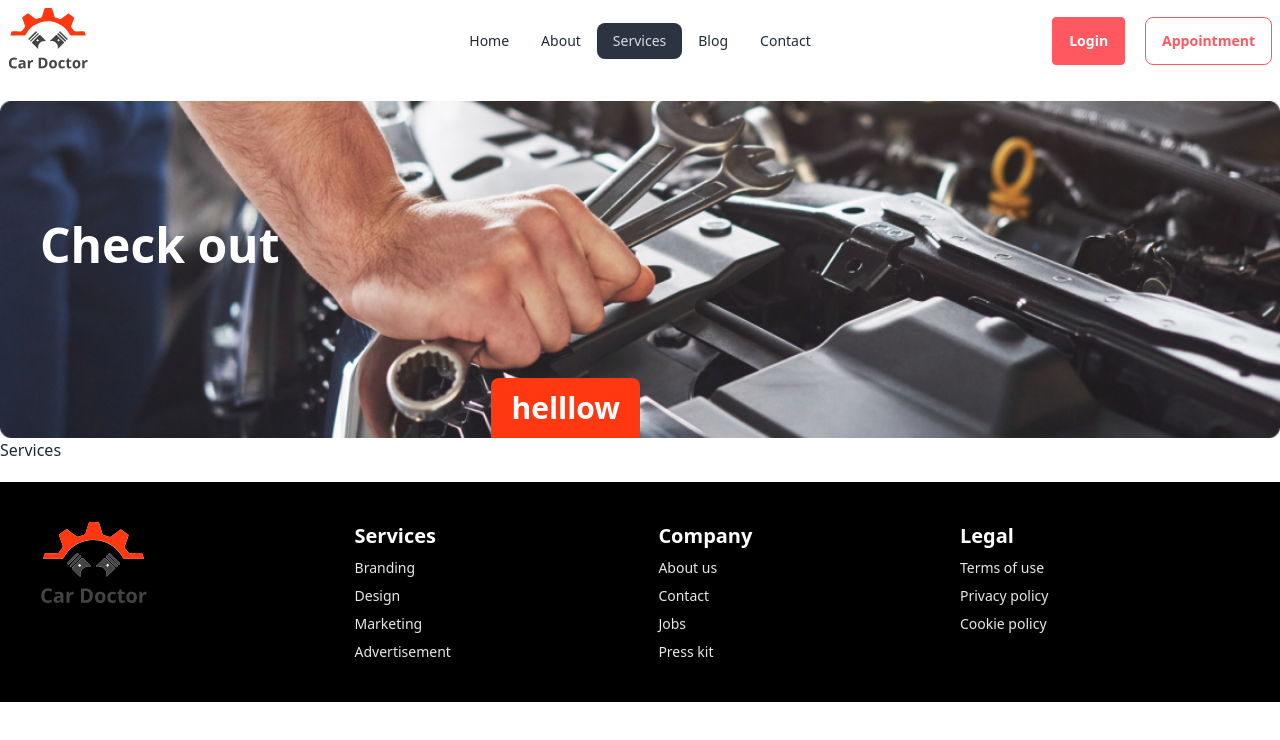
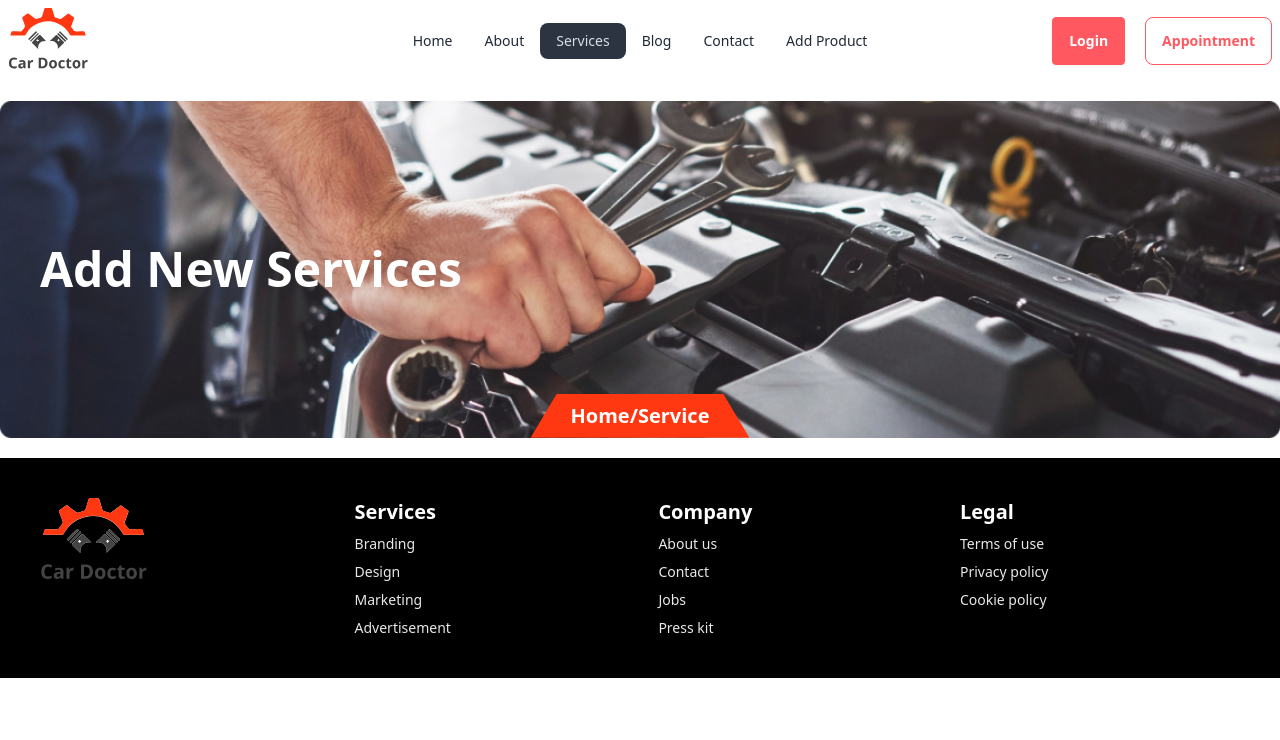
Before and after one commit to smile995/Car-Servicing-Frontend, a React (Vite) app: page /services in a window 1280 px wide. Shown: the top 740 px of the page. Built offline with nearby package versions, Linux system fonts and the light colour scheme; no server answers.

Commit message:
Add product page and details page is created with their cover image

```diff
--- a/src/Components/Navbar/Navbar.jsx
+++ b/src/Components/Navbar/Navbar.jsx
@@ -23,6 +23,9 @@ const Navbar = () => {
       </li>
       <li>
         <NavLink to={"/contact"}>Contact</NavLink>
+      </li>
+      <li>
+        <NavLink to={"/add-product"}>Add Product</NavLink>
       </li>
 
     </>
--- a/src/Components/Top_Banner/TopBanner.jsx
+++ b/src/Components/Top_Banner/TopBanner.jsx
@@ -1,14 +1,23 @@
 import React from "react";
 import img from "../../assets/images/checkout/checkout.png";
-const TopBanner = () => {
+
+const TopBanner = ({title,path}) => {
   return (
-    <div className="relative  ">
-      <img className="w-full " src={img} alt="" />
-      <h1 className="text-white  absolute bottom-1/2 left-10
-      font-bold  text-5xl">
-        Check out
+    <div className="relative">
+      <img className="w-full" src={img} alt="Banner" />
+
+      <h1 className="text-white absolute inset-0 flex items-center font-bold md:text-5xl text-2xl md:left-10 left-5">
+        {title}
       </h1>
-      <button className="bg-[#FF3811] text-white font-semibold text-3xl absolute bottom-0 right-1/2 px-5 py-3 rounded-t-lg"> helllow</button>
+
+      <div
+        className="bg-[#FF3811] text-white font-semibold text-center absolute bottom-0 left-1/2 transform -translate-x-1/2 md:px-10 px-5 py-1 md:py-2 text-xl "
+        style={{
+          clipPath: "polygon(12% 0%, 88% 0%, 100% 100%, 0% 100%)",
+        }}
+      >
+       {path}
+      </div>
     </div>
   );
 };
--- /dev/null
+++ b/src/Pages/Add Product/AddProduct.jsx
@@ -0,0 +1,12 @@
+import React from 'react'
+import TopBanner from '../../Components/Top_Banner/TopBanner'
+
+const AddProduct = () => {
+  return (
+    <div>
+        <TopBanner title={'Add New Product'} path={"Home/Product"}/>
+    </div>
+  )
+}
+
+export default AddProduct
--- /dev/null
+++ b/src/Pages/DetailsPage/Details.jsx
@@ -0,0 +1,9 @@
+import React from 'react'
+
+const Details = () => {
+  return (
+    <div>Details</div>
+  )
+}
+
+export default Details
--- a/src/Pages/Services/Services.jsx
+++ b/src/Pages/Services/Services.jsx
@@ -3,8 +3,8 @@ import TopBanner from "../../Components/Top_Banner/TopBanner";
 
 const Services = () => {
   return <div>
-    <TopBanner></TopBanner>
-    Services
+    <TopBanner title={"Add New Services"} path={"Home/Service"}></TopBanner>
+
     </div>;
 };
 
--- a/src/Routers/Routers.jsx
+++ b/src/Routers/Routers.jsx
@@ -8,6 +8,8 @@ import Blog from "../Pages/Blog/Blog";
 import Contact from "../Pages/Contact/Contact";
 import SignUp from "../Pages/SignUp/SignUp";
 import Login from "../Pages/Login/Login";
+import AddProduct from "../Pages/Add Product/AddProduct";
+
 
 const router = createBrowserRouter([
   {
@@ -43,6 +45,10 @@ const router = createBrowserRouter([
         path: "/login",
         element: <Login></Login>,
       },
+      {
+        path: "/add-product",
+        element: <AddProduct></AddProduct>
+      },
     ],
   },
 ]);
```
